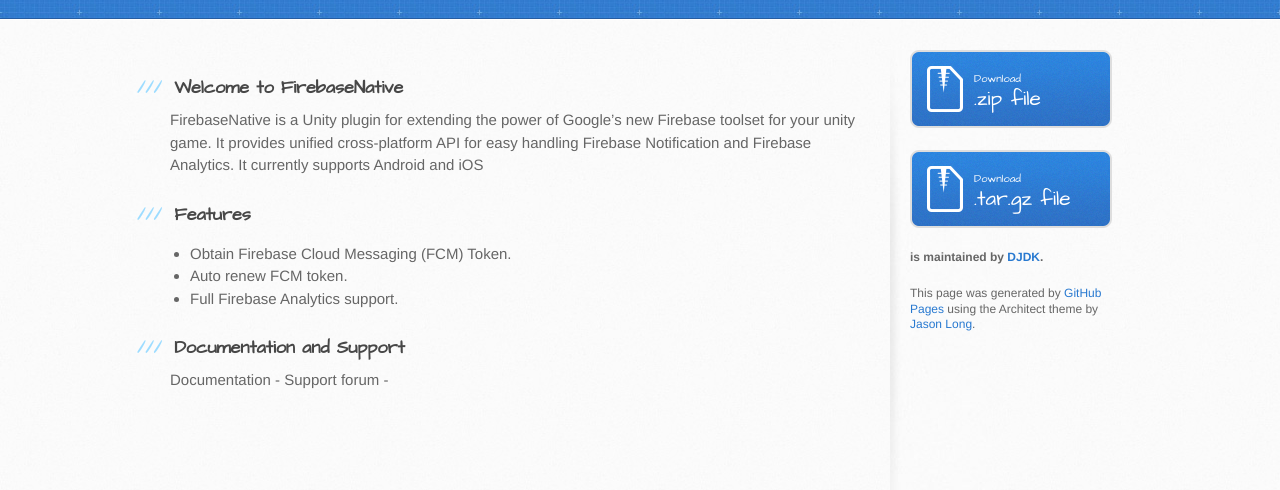
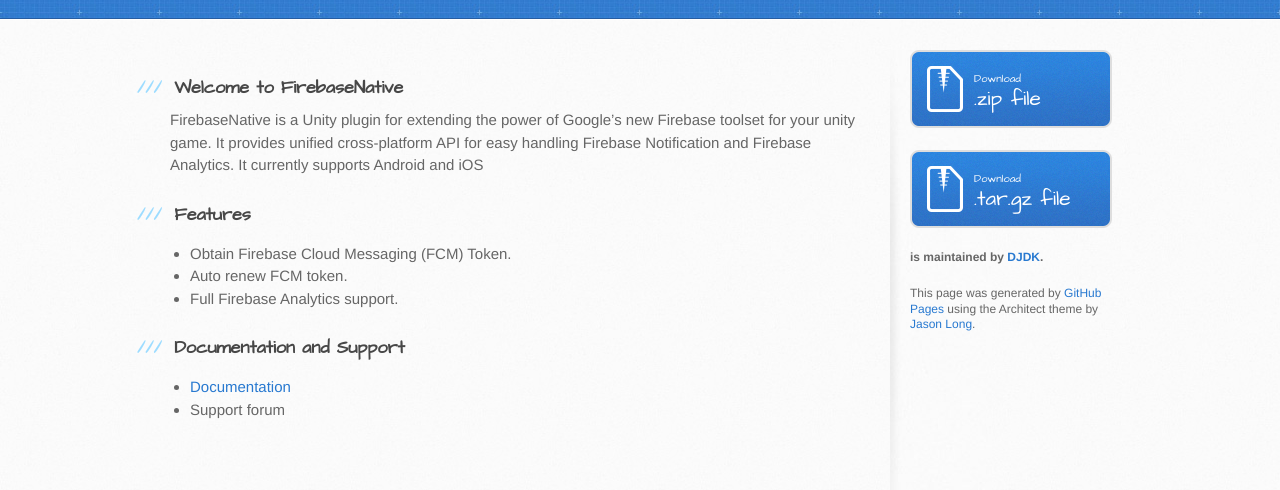
Before and after one commit to DJDK/FirebaseNative, a plain HTML site: page index.html in a window 1280 px wide. Shown: the part 148-638 px from the top of the page. Drawn offline with Linux system fonts and the light colour scheme.

Commit message:
Create gh-pages branch via GitHub

```diff
--- a/index.html
+++ b/index.html
@@ -45,8 +45,10 @@
 <h3>
 <a id="documentation-and-support" class="anchor" href="#documentation-and-support" aria-hidden="true"><span aria-hidden="true" class="octicon octicon-link"></span></a>Documentation and Support</h3>
 
-<p>Documentation -
-Support forum - </p>
+<ul>
+<li><a href="https://djdk.github.io/FirebaseNative/FirebaseNativeManual.pdf">Documentation</a></li>
+<li>Support forum</li>
+</ul>
         </section>
 
         <aside id="sidebar">
--- a/params.json
+++ b/params.json
@@ -1,6 +1,6 @@
 {
   "name": "Firebasenative",
   "tagline": "",
-  "body": "### Welcome to FirebaseNative\r\nFirebaseNative is a Unity plugin for extending the power of Google’s new Firebase toolset for your unity game. It provides unified cross-platform API for easy handling Firebase Notification and Firebase Analytics. It currently supports Android and iOS\r\n\r\n### Features\r\n* Obtain Firebase Cloud Messaging (FCM) Token.\r\n* Auto renew FCM token.\r\n* Full Firebase Analytics support.\r\n\r\n### Documentation and Support\r\nDocumentation - \r\nSupport forum - ",
+  "body": "### Welcome to FirebaseNative\r\nFirebaseNative is a Unity plugin for extending the power of Google’s new Firebase toolset for your unity game. It provides unified cross-platform API for easy handling Firebase Notification and Firebase Analytics. It currently supports Android and iOS\r\n\r\n### Features\r\n* Obtain Firebase Cloud Messaging (FCM) Token.\r\n* Auto renew FCM token.\r\n* Full Firebase Analytics support.\r\n\r\n### Documentation and Support\r\n* [Documentation](https://djdk.github.io/FirebaseNative/FirebaseNativeManual.pdf)\r\n* Support forum",
   "note": "Don't delete this file! It's used internally to help with page regeneration."
 }
```
